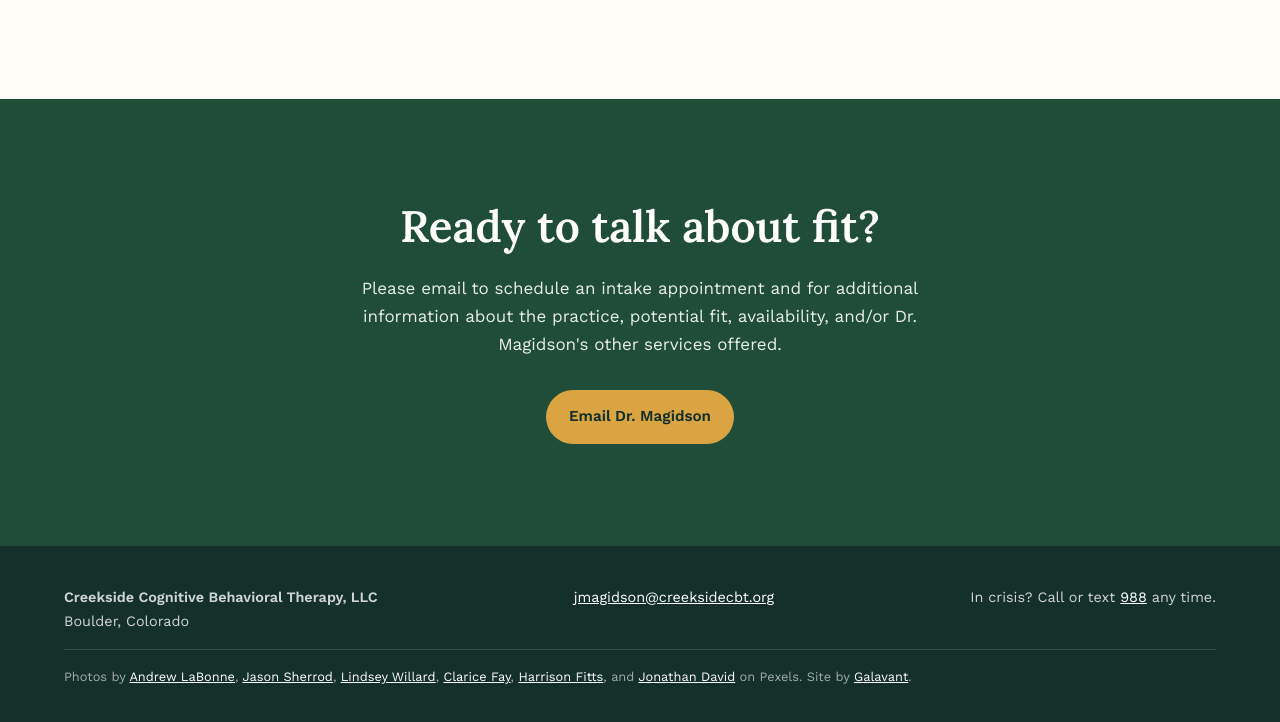
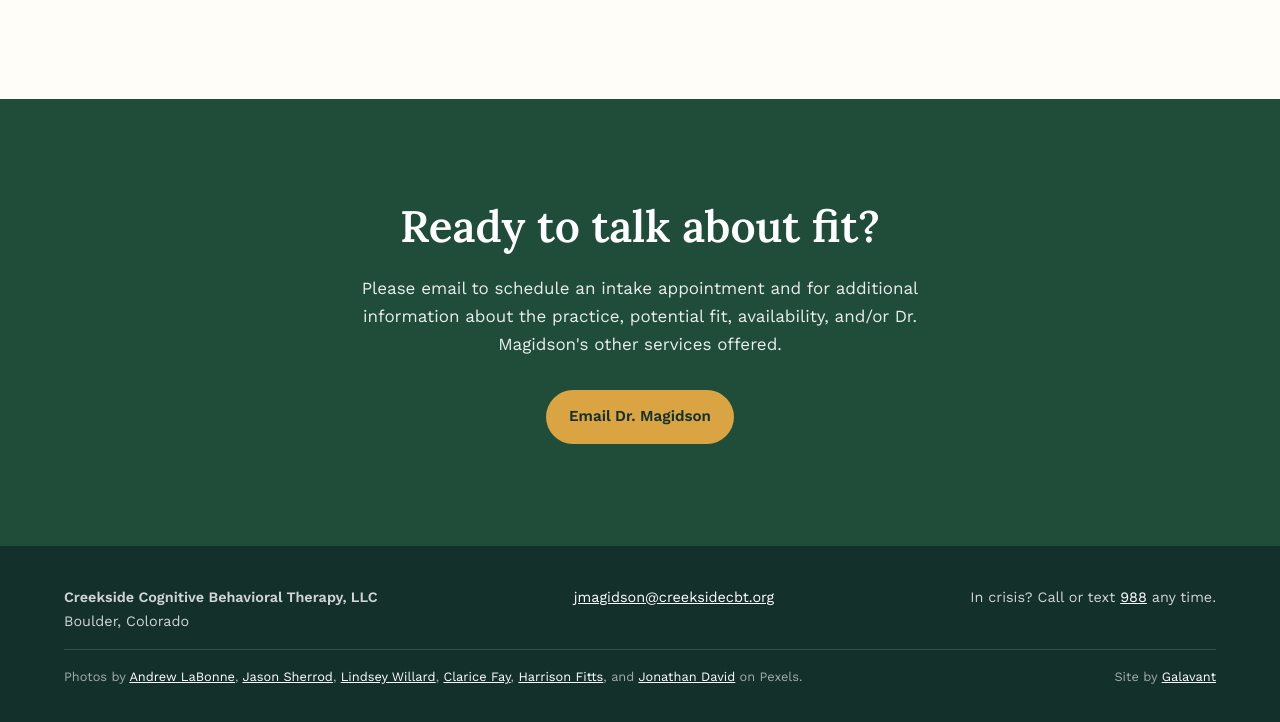
Before and after one commit to galavant-web-design/creekside-cbt, a plain HTML site: page index.html in a window 1280 px wide. Shown: the part 2790-3512 px from the top of the page. Drawn offline with nearby package versions, Linux system fonts and the light colour scheme.

Commit message:
Right-align the Site by Galavant credit in the footer
Co-Authored-By: Claude Opus 5.5 <noreply@anthropic.com>

```diff
--- a/css/styles.css
+++ b/css/styles.css
@@ -521,9 +521,14 @@ a:hover { color: var(--color-sandstone-dark); }
 .site-footer a { color: #fff; }
 .site-footer a:hover { color: var(--color-gold); }
 .credits {
+  display: flex;
+  flex-wrap: wrap;
+  justify-content: space-between;
+  gap: 0.5rem 2rem;
   flex-basis: 100%;
   padding-top: 1rem;
   border-top: 1px solid rgb(255 255 255 / 0.15);
   font-size: 0.8rem;
   color: rgb(255 255 255 / 0.6);
 }
+.site-credit { margin-left: auto; white-space: nowrap; }
--- a/index.html
+++ b/index.html
@@ -188,7 +188,7 @@
       <p><strong>Creekside Cognitive Behavioral Therapy, LLC</strong><br>Boulder, Colorado</p>
       <p><a href="mailto:jmagidson@creeksidecbt.org">jmagidson@creeksidecbt.org</a></p>
       <p>In crisis? Call or text <a href="tel:988">988</a> any time.</p>
-      <p class="credits">Photos by <a href="https://www.pexels.com/@drewbiez/">Andrew LaBonne</a>, <a href="https://www.pexels.com/@jason-sherrod-459205395/">Jason Sherrod</a>, <a href="https://www.pexels.com/@creativelindseyphotos/">Lindsey Willard</a>, <a href="https://www.pexels.com/@clarice-fay-501821792/">Clarice Fay</a>, <a href="https://www.pexels.com/@harrison-fitts-104747670/">Harrison Fitts</a>, and <a href="https://www.pexels.com/@jonathan-david-1312107/">Jonathan David</a> on Pexels. Site by <a href="http://www.galavant.io">Galavant</a>.</p>
+      <p class="credits"><span>Photos by <a href="https://www.pexels.com/@drewbiez/">Andrew LaBonne</a>, <a href="https://www.pexels.com/@jason-sherrod-459205395/">Jason Sherrod</a>, <a href="https://www.pexels.com/@creativelindseyphotos/">Lindsey Willard</a>, <a href="https://www.pexels.com/@clarice-fay-501821792/">Clarice Fay</a>, <a href="https://www.pexels.com/@harrison-fitts-104747670/">Harrison Fitts</a>, and <a href="https://www.pexels.com/@jonathan-david-1312107/">Jonathan David</a> on Pexels.</span> <span class="site-credit">Site by <a href="http://www.galavant.io">Galavant</a></span></p>
     </div>
   </footer>
 
```
Also changed, not shown: 404.html (+1 -1 lines), cbt-practice/index.html (+1 -1 lines), media/index.html (+1 -1 lines), research/index.html (+1 -1 lines), retreats/index.html (+1 -1 lines).
